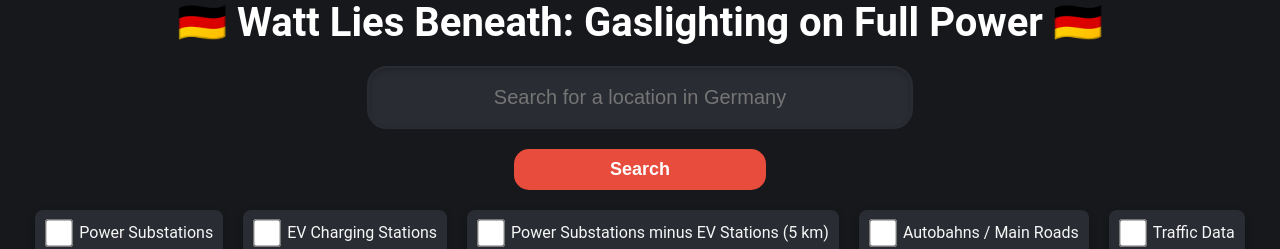
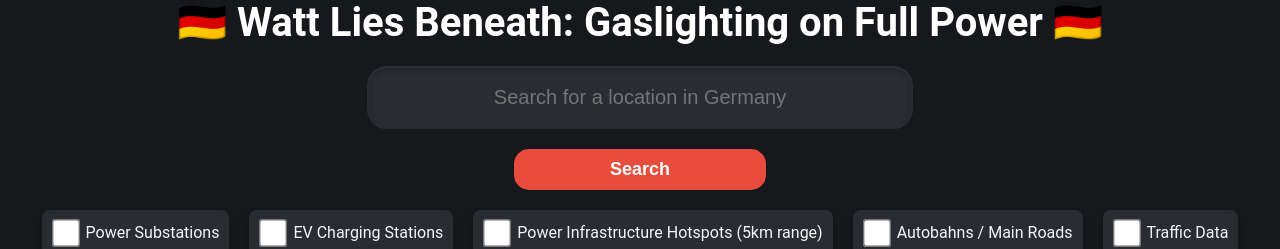
Before and after one commit to Kappuccino111/TeamGasLit, a Flask app: page / in a window 1280 px wide. Shown: the part 28-277 px from the top of the page. Run offline with Flask 2, Linux system fonts and the light colour scheme; some libraries are stand-ins or nearby versions.

Commit message:
Finish changes to index

```diff
--- a/app/templates/index.html
+++ b/app/templates/index.html
@@ -29,7 +29,7 @@
     <!-- Checkbox for Power Substations minus EV Substations -->
     <div class="checkbox-item">
         <input type="checkbox" id="show-power-minus-ev" />
-        <label for="show-power-minus-ev">Power Substations minus EV Stations (5 km)</label>
+        <label for="show-power-minus-ev">Power Infrastructure Hotspots (5km range)</label>
     </div>
 
     <!-- Checkbox for Autobahns / Main Roads -->
```
